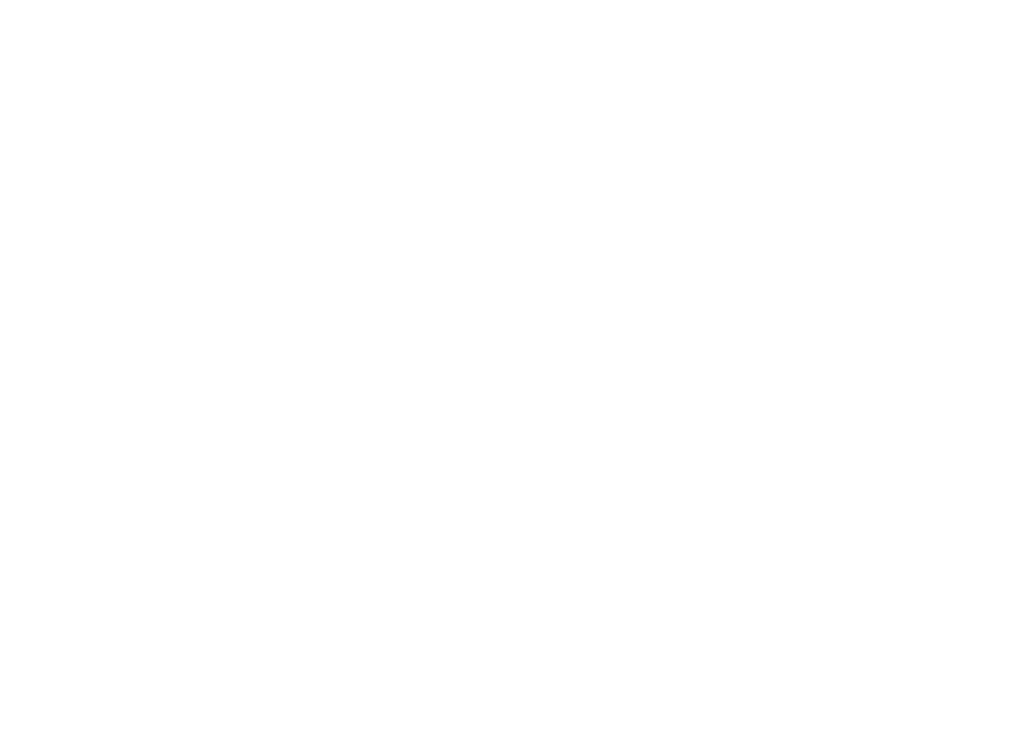
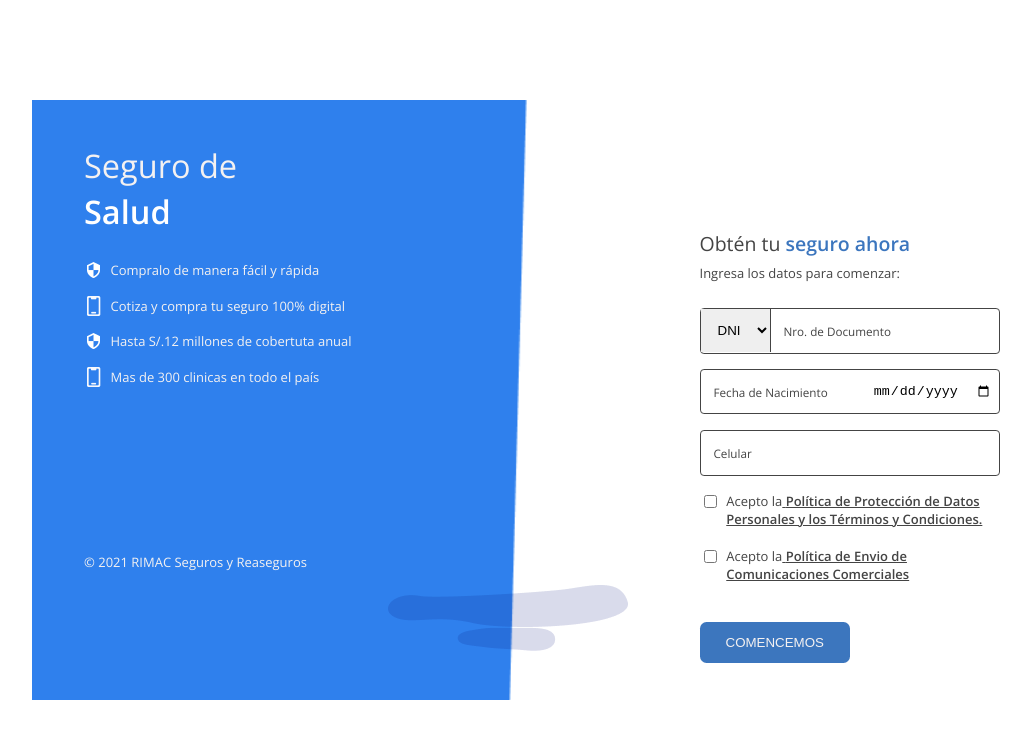
Before and after one commit to jordytiradotorres/cotizador-seguro-salud, a React (Create React App) app: page / in a window 1280 px wide. Shown: the top 738 px of the page, without its empty margins (43-1074 px from the left). Built offline with nearby package versions, Linux system fonts and the light colour scheme.

Commit message:
modeling the login

```diff
--- a/src/App.js
+++ b/src/App.js
@@ -1,7 +1,12 @@
 import "./Styles/App.scss";
+import Login from "./components/Login";
 
 const App = () => {
-  return <div></div>;
+  return (
+    <div className="wrapper">
+      <Login />
+    </div>
+  );
 };
 
 export default App;
--- a/src/Styles/App.scss
+++ b/src/Styles/App.scss
@@ -1,3 +1,4 @@
 @import "./base/variables";
 @import "./mixins/mixins";
 @import "./base/base";
+@import "./components/login";
--- a/src/Styles/base/_base.scss
+++ b/src/Styles/base/_base.scss
@@ -1,3 +1,5 @@
+@import url("https://fonts.googleapis.com/css2?family=Open+Sans:wght@300;600&display=swap");
+
 :root {
   box-sizing: border-box;
   font-size: 13px;
@@ -40,13 +42,16 @@
 
 body {
   margin: 0;
-  // font-family: $font-barlow;
+  font-family: $font-open-sans;
   overflow-x: hidden;
   display: flex;
   flex-direction: column;
   justify-content: center;
   align-items: center;
-  // background-color: $light-grayish-blue;
+}
+
+input {
+  outline: none;
 }
 
 .wrapper {
--- a/src/Styles/base/_variables.scss
+++ b/src/Styles/base/_variables.scss
@@ -1,6 +1,13 @@
+$white: hsl(0, 0%, 100%);
+$light-gray: hsl(0, 11%, 95%);
+$blue: hsl(213, 52%, 49%);
+$light-black: #444;
+
+$font-open-sans: "Open Sans", sans-serif;
+
 $breakpoints: (
   small: 375px,
-  medium: 860px,
+  medium: 983px,
   large: 1024px,
   x-large: 1440px,
 );
--- /dev/null
+++ b/src/Styles/components/_login.scss
@@ -0,0 +1,185 @@
+.login {
+  position: relative;
+
+  @include mq(medium) {
+    display: grid;
+    grid-template-columns: repeat(2, 1fr);
+    gap: 10rem;
+    min-height: 100vh;
+    align-content: center;
+  }
+
+  &__base {
+    max-height: 100vh;
+    width: 100%;
+
+    @include mq(medium) {
+      max-height: 600px;
+    }
+  }
+
+  &__shadow {
+    position: absolute;
+    top: 13rem;
+    left: 14rem;
+
+    @include mq(medium) {
+      top: 10rem;
+      left: 24rem;
+    }
+  }
+
+  &__hero {
+    position: relative;
+    @include mq(medium) {
+      width: 500px;
+    }
+  }
+
+  &__information {
+    position: absolute;
+    top: 0;
+    left: 4rem;
+    display: flex;
+    flex-direction: column;
+    justify-content: center;
+    min-height: 100vh;
+    color: $light-gray;
+
+    @include mq(medium) {
+      min-height: initial;
+      top: 16rem;
+    }
+
+    h1 {
+      font-size: 2.5rem;
+      font-weight: normal;
+      line-height: 1.4;
+      margin-bottom: 2rem;
+      margin-top: -5rem;
+
+      span {
+        display: block;
+        font-weight: bold;
+        color: $white;
+      }
+    }
+
+    figure {
+      img {
+        width: 20px;
+        margin-right: 0.5rem;
+      }
+    }
+
+    .service {
+      display: flex;
+      align-items: center;
+      margin-bottom: 1.2rem;
+    }
+  }
+
+  &__copyright {
+    position: absolute;
+    bottom: 5rem;
+
+    @include mq(medium) {
+      bottom: -13rem;
+    }
+  }
+
+  &__form {
+    position: relative;
+    top: 3rem;
+    color: #444;
+    margin-bottom: 5rem;
+
+    @include mq(medium) {
+      top: 10rem;
+    }
+
+    h2 {
+      font-weight: normal;
+      margin-bottom: 0.5rem;
+
+      span {
+        color: $blue;
+        font-weight: bold;
+      }
+    }
+
+    p {
+      margin-bottom: 2rem;
+    }
+
+    form {
+      @include mq(medium) {
+        width: 300px;
+      }
+
+      .field {
+        border: thin solid $light-black;
+        display: flex;
+        align-items: center;
+        margin-bottom: 1.2rem;
+        border-radius: 0.3rem;
+
+        select {
+          border: none;
+          border-right: thin solid $light-black;
+          padding: 1rem;
+        }
+
+        label {
+          position: relative;
+          display: block;
+          margin-left: 1rem;
+          padding: 1rem 0;
+          width: 100%;
+
+          span {
+            position: absolute;
+            top: 14px;
+            left: 0;
+            z-index: 10;
+            font-size: 0.9rem;
+          }
+
+          input {
+            position: relative;
+            border: none;
+          }
+          input[type="date"] {
+            display: flex;
+            margin-left: auto;
+            margin-right: 0.5rem;
+          }
+        }
+      }
+
+      .button {
+        @include button();
+      }
+    }
+
+    .terms {
+      display: flex;
+      align-items: flex-start;
+      margin-bottom: 1.5rem;
+      margin-top: 1rem;
+
+      p {
+        margin-bottom: 0;
+
+        a {
+          color: #444;
+          font-weight: 600;
+        }
+      }
+
+      input {
+        margin-right: 0.75rem;
+      }
+    }
+  }
+}
--- a/src/Styles/mixins/_mixins.scss
+++ b/src/Styles/mixins/_mixins.scss
@@ -13,3 +13,20 @@
     }
   }
 }
+
+@mixin button() {
+  display: block;
+  margin-top: 3rem;
+  border: none;
+  border-radius: 0.5rem;
+  padding: 1rem 2rem;
+  text-transform: uppercase;
+  background-color: $blue;
+  color: $light-gray;
+  transition: background-color 0.2s ease-in-out;
+  cursor: pointer;
+
+  &:hover {
+    background-color: lighten($blue, 8);
+  }
+}
--- /dev/null
+++ b/src/components/Login.js
@@ -0,0 +1,120 @@
+import React from "react";
+import glShield from "../images/gl_shield-20x20.png";
+import glMobile from "../images/gl_mobile-20x20.png";
+import base from "../images/Base.png";
+import shadow from "../images/Illustration-1.png";
+
+const Login = () => {
+  return (
+    <section className="login">
+      <div className="login__hero">
+        <img src={base} alt="base" className="login__base" />
+        <img src={shadow} alt="shadow" className="login__shadow" />
+      </div>
+
+      <div className="login__wrapper">
+        <div className="login__information">
+          <h1>
+            Seguro de <span>Salud</span>
+          </h1>
+
+          <div className="service">
+            <figure>
+              <img src={glShield} alt="gl shield" />
+            </figure>
+            <p>Compralo de manera fácil y rápida</p>
+          </div>
+
+          <div className="service">
+            <figure>
+              <img src={glMobile} alt="gl shield" />
+            </figure>
+            <p>Cotiza y compra tu seguro 100% digital</p>
+          </div>
+
+          <div className="service">
+            <figure>
+              <img src={glShield} alt="gl shield" />
+            </figure>
+            <p>Hasta S/.12 millones de cobertuta anual</p>
+          </div>
+
+          <div className="service">
+            <figure>
+              <img src={glMobile} alt="gl mobile" />
+            </figure>
+            <p>Mas de 300 clinicas en todo el país</p>
+          </div>
+
+          <p className="login__copyright">
+            &copy; {new Date().getFullYear()} RIMAC Seguros y Reaseguros
+          </p>
+        </div>
+
+        <div className="login__form">
+          <div className="gutter">
+            <h2>
+              Obtén tu <span>seguro ahora</span>
+            </h2>
+
+            <p>Ingresa los datos para comenzar:</p>
+
+            <form>
+              <div className="field">
+                <select name="type">
+                  <option value="dni">DNI</option>
+                  <option value="---">---</option>
+                  <option value="---">---</option>
+                </select>
+
+                <label>
+                  <span>Nro. de Documento</span>
+                  <input type="text" />
+                </label>
+              </div>
+              <div className="field">
+                <label>
+                  <span>Fecha de Nacimiento</span>
+                  <input type="date" />
+                </label>
+              </div>
+              <div className="field">
+                <label>
+                  <span>Celular</span>
+                  <input type="tel" />
+                </label>
+              </div>
+
+              <label className="terms">
+                <input type="checkbox" />
+                <p>
+                  Acepto la
+                  <a href="/politica">
+                    {" "}
+                    Política de Protección de Datos Personales y los Términos y
+                    Condiciones.
+                  </a>
+                </p>
+              </label>
+
+              <label className="terms">
+                <input type="checkbox" />
+                <p>
+                  Acepto la
+                  <a href="/politica">
+                    {" "}
+                    Política de Envio de Comunicaciones Comerciales
+                  </a>
+                </p>
+              </label>
+
+              <button className="button">Comencemos</button>
+            </form>
+          </div>
+        </div>
+      </div>
+    </section>
+  );
+};
+
+export default Login;
--- a/src/index.js
+++ b/src/index.js
@@ -10,7 +10,4 @@
   document.getElementById("root")
 );
 
-// If you want to start measuring performance in your app, pass a function
-// to log results (for example: reportWebVitals(console.log))
-// or send to an analytics endpoint. Learn more: https://bit.ly/CRA-vitals
 reportWebVitals();
```
